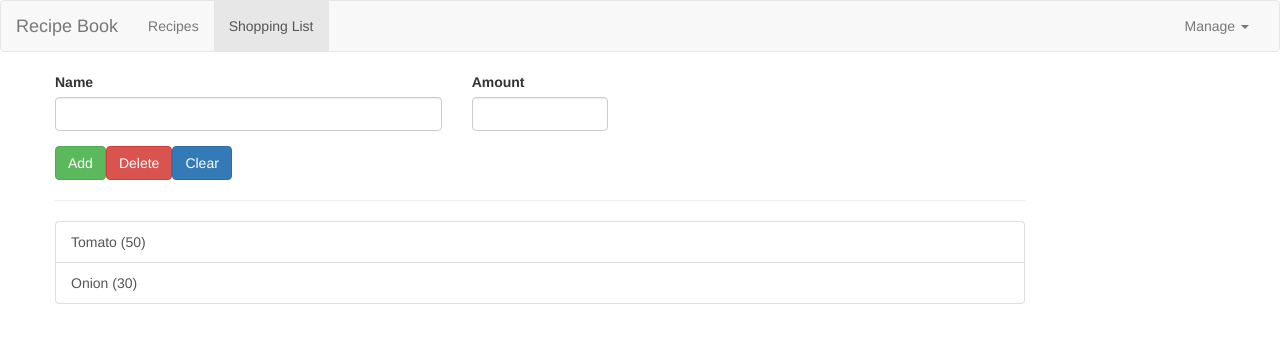
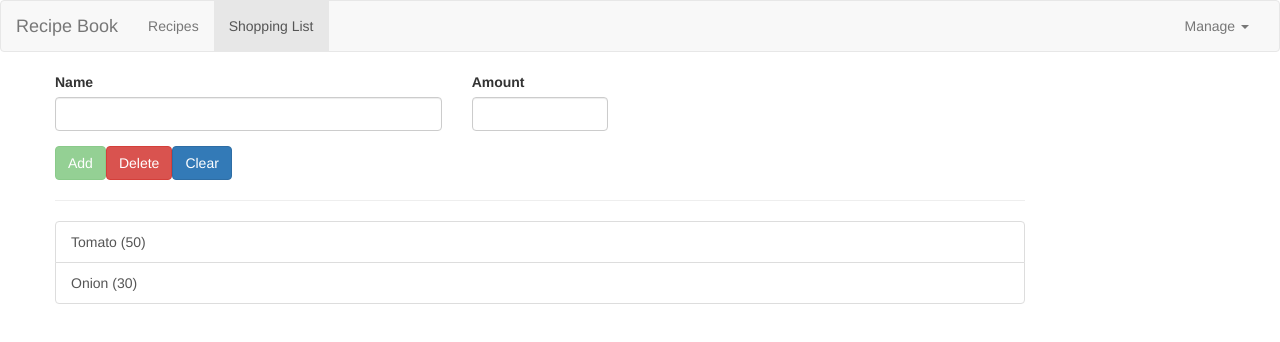
Before and after one commit to smreeti/recipe-project-angular, an Angular app in the folder recipe-project-angular/: page /shopping-list in a window 1280 px wide. Shown: the top 342 px of the page. Built offline with nearby package versions, Linux system fonts and the light colour scheme.

Commit message:
add validation to shopping form

```diff
--- a/recipe-project-angular/src/app/shopping-list/shopping-edit/shopping-edit.component.html
+++ b/recipe-project-angular/src/app/shopping-list/shopping-edit/shopping-edit.component.html
@@ -9,7 +9,8 @@
                  id="name"
                  class="form-control"
                  name="name"
-                 ngModel>
+                 ngModel
+                 required>
         </div>
 
         <div class="col-sm-2 form-group">
@@ -19,14 +20,21 @@
                  id="amount"
                  class="form-control"
                  name="amount"
-                 ngModel>
+                 ngModel
+                 required
+                 pattern="^[1-9]+[0-9]*$"
+          >
         </div>
       </div>
 
       <div class="row">
         <div class="col-xs-12">
 
-          <button class="btn btn-success" type="submit">Add</button>
+          <button class="btn btn-success"
+                  type="submit"
+                  [disabled]="!f.valid"
+          >Add
+          </button>
           <button class="btn btn-danger" type="button">Delete</button>
           <button class="btn btn-primary" type="button">Clear</button>
         </div>
```
